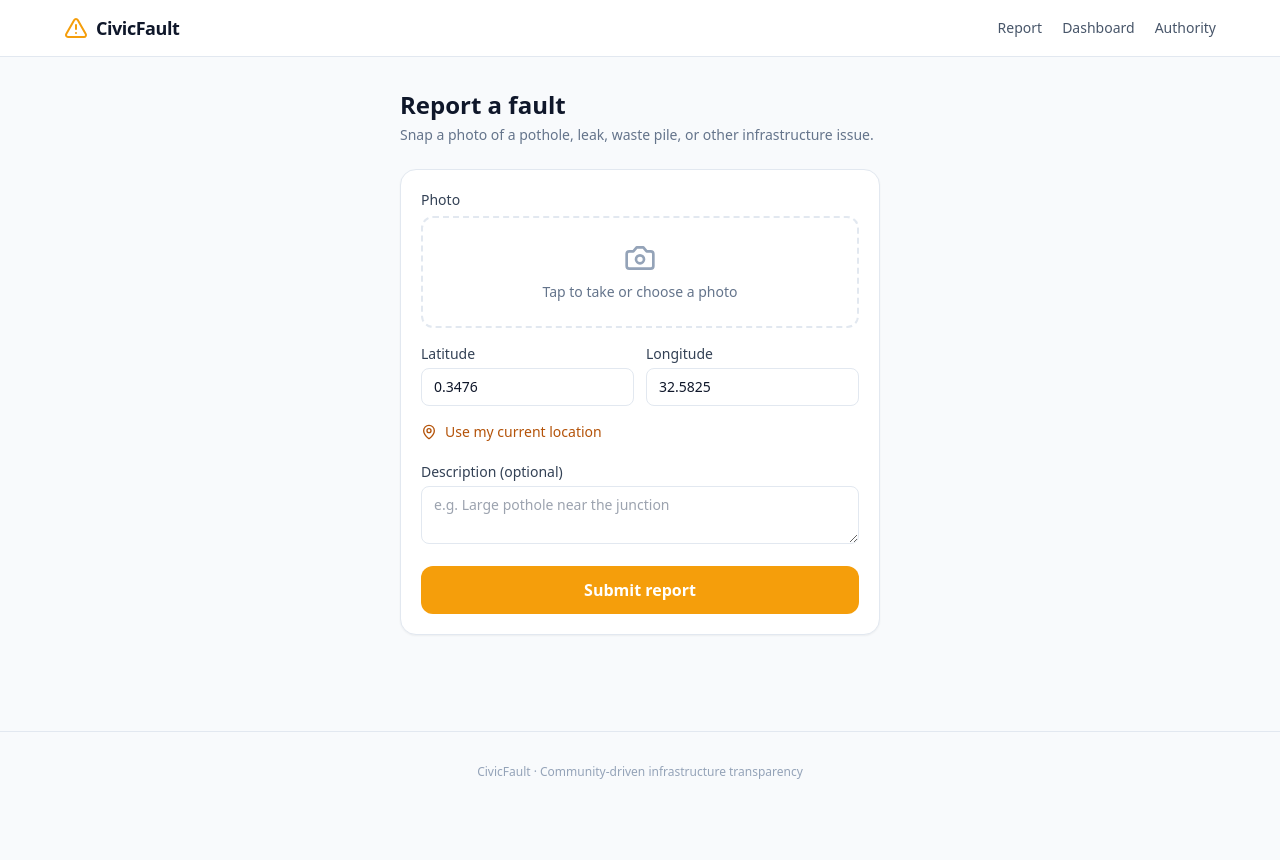
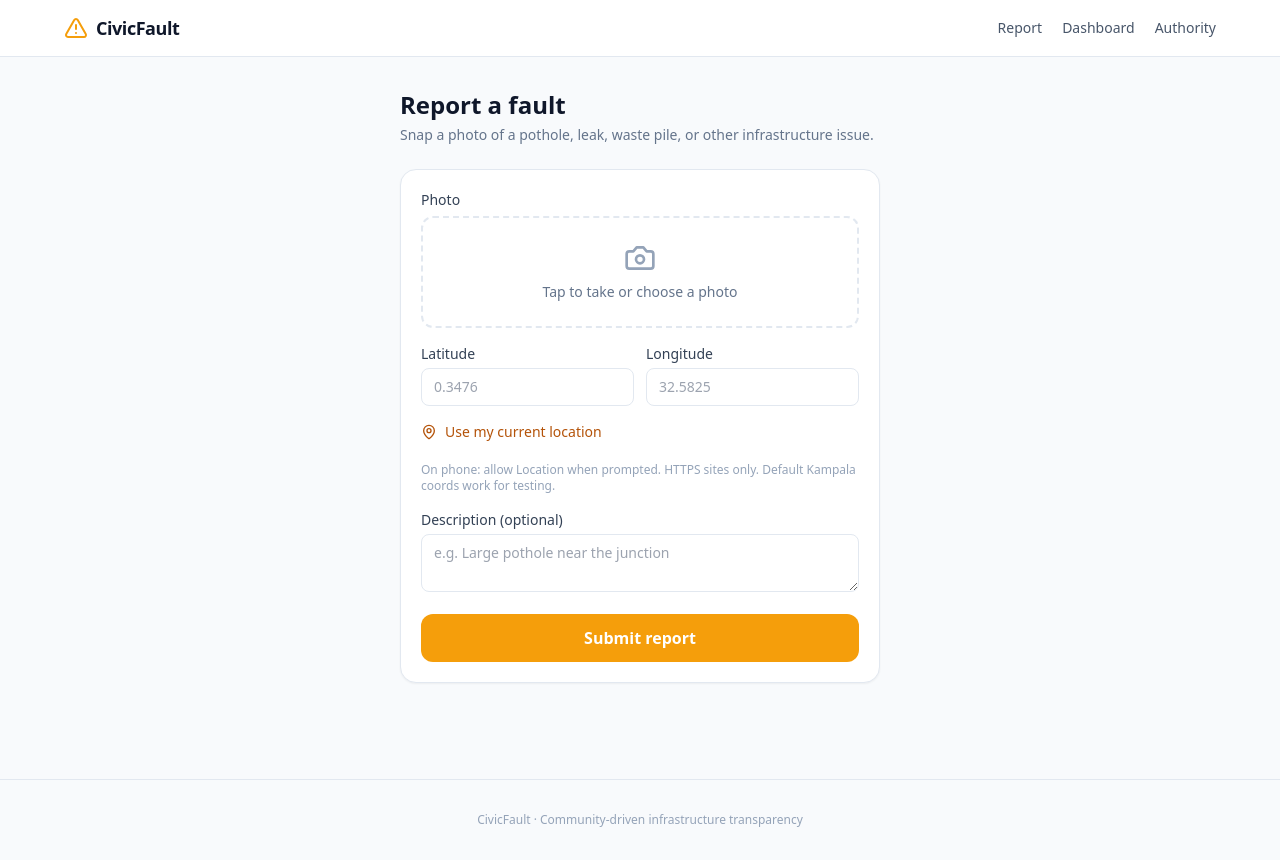
Before and after one commit to seyi-code/civicfault, a Next.js app in the folder frontend/: page / in a window 1280 px wide. Before the commit the page ends 812 px from the top, so only its background shows below. Built offline with nearby package versions, Linux system fonts and the light colour scheme; no server answers.

Commit message:
feat(ui): search filter, address labels, location hints, plan panel always

```diff
--- a/frontend/src/app/dashboard/page.tsx
+++ b/frontend/src/app/dashboard/page.tsx
@@ -17,6 +17,11 @@ const ReportsMap = dynamic(
     ),
   }
 );
+
+function placeLine(r: FaultReport) {
+  if (r.address_label) return r.address_label;
+  return `${r.latitude.toFixed(4)}, ${r.longitude.toFixed(4)}`;
+}
 
 export default function DashboardPage() {
   const [items, setItems] = useState<FaultReport[]>([]);
@@ -83,8 +88,10 @@ export default function DashboardPage() {
                 )}
               </div>
               {r.description && <p className="text-sm text-slate-600 mb-2">{r.description}</p>}
-              <p className="text-xs text-slate-400">
-                #{r.id} · {r.latitude.toFixed(4)}, {r.longitude.toFixed(4)} ·{" "}
+              <p className="text-xs text-slate-500">{placeLine(r)}</p>
+              <p className="text-xs text-slate-400 mt-0.5">
+                #{r.id}
+                {r.address_label ? ` · ${r.latitude.toFixed(4)}, ${r.longitude.toFixed(4)}` : ""} ·{" "}
                 {new Date(r.created_at).toLocaleString()}
               </p>
             </div>
--- a/frontend/src/app/page.tsx
+++ b/frontend/src/app/page.tsx
@@ -10,14 +10,15 @@ function ReportForm() {
   const search = useSearchParams();
   const orgSlug = search.get("org") || "";
 
-  const [lat, setLat] = useState("0.3476");
-  const [lng, setLng] = useState("32.5825");
+  const [lat, setLat] = useState("");
+  const [lng, setLng] = useState("");
   const [description, setDescription] = useState("");
   const [file, setFile] = useState<File | null>(null);
   const [loading, setLoading] = useState(false);
   const [error, setError] = useState<string | null>(null);
   const [result, setResult] = useState<FaultReport | null>(null);
   const [locating, setLocating] = useState(false);
+  const [locOk, setLocOk] = useState(false);
   const [orgLabel, setOrgLabel] = useState<string | null>(null);
 
   useEffect(() => {
@@ -30,21 +31,31 @@ function ReportForm() {
 
   function useMyLocation() {
     if (!navigator.geolocation) {
-      setError("Geolocation not supported on this device");
+      setError("Geolocation not supported — enter coordinates manually (Kampala ≈ 0.35, 32.58)");
       return;
     }
     setLocating(true);
+    setError(null);
     navigator.geolocation.getCurrentPosition(
       (pos) => {
         setLat(pos.coords.latitude.toFixed(6));
         setLng(pos.coords.longitude.toFixed(6));
+        setLocOk(true);
         setLocating(false);
       },
-      () => {
-        setError("Could not get location — enter coordinates manually");
+      (err) => {
         setLocating(false);
+        setLocOk(false);
+        const hint =
+          err.code === 1
+            ? "Location permission denied. Allow location for this site in browser settings, or type lat/lng."
+            : "Could not get GPS. Check mobile data/Wi‑Fi or enter coordinates manually.";
+        setError(hint);
+        // Sensible Kampala default so form still works offline
+        if (!lat) setLat("0.3476");
+        if (!lng) setLng("32.5825");
       },
-      { enableHighAccuracy: true, timeout: 15000 }
+      { enableHighAccuracy: true, timeout: 20000, maximumAge: 60000 }
     );
   }
 
@@ -54,6 +65,10 @@ function ReportForm() {
     setResult(null);
     if (!file) {
       setError("Please choose a photo");
+      return;
+    }
+    if (!lat || !lng) {
+      setError("Set location (Use my location or type coordinates)");
       return;
     }
     const form = new FormData();
@@ -90,9 +105,7 @@ function ReportForm() {
           <label className="block text-sm font-medium text-slate-700 mb-1.5">Photo</label>
           <label className="flex flex-col items-center justify-center gap-2 border-2 border-dashed border-slate-200 rounded-xl p-6 cursor-pointer hover:border-amber-400 hover:bg-amber-50/40 transition">
             <Camera className="w-8 h-8 text-slate-400" />
-            <span className="text-sm text-slate-500">
-              {file ? file.name : "Tap to take or choose a photo"}
-            </span>
+            <span className="text-sm text-slate-500">{file ? file.name : "Tap to take or choose a photo"}</span>
             <input
               type="file"
               accept="image/jpeg,image/png,image/webp"
@@ -106,22 +119,47 @@ function ReportForm() {
         <div className="grid grid-cols-2 gap-3">
           <div>
             <label className="block text-sm font-medium text-slate-700 mb-1">Latitude</label>
-            <input type="number" step="any" required value={lat} onChange={(e) => setLat(e.target.value)} className="w-full rounded-lg border border-slate-200 px-3 py-2 text-sm focus:outline-none focus:ring-2 focus:ring-amber-400" />
+            <input
+              type="number"
+              step="any"
+              required
+              value={lat}
+              onChange={(e) => setLat(e.target.value)}
+              placeholder="0.3476"
+              className="w-full rounded-lg border border-slate-200 px-3 py-2 text-sm focus:outline-none focus:ring-2 focus:ring-amber-400"
+            />
           </div>
           <div>
             <label className="block text-sm font-medium text-slate-700 mb-1">Longitude</label>
-            <input type="number" step="any" required value={lng} onChange={(e) => setLng(e.target.value)} className="w-full rounded-lg border border-slate-200 px-3 py-2 text-sm focus:outline-none focus:ring-2 focus:ring-amber-400" />
+            <input
+              type="number"
+              step="any"
+              required
+              value={lng}
+              onChange={(e) => setLng(e.target.value)}
+              placeholder="32.5825"
+              className="w-full rounded-lg border border-slate-200 px-3 py-2 text-sm focus:outline-none focus:ring-2 focus:ring-amber-400"
+            />
           </div>
         </div>
 
         <button type="button" onClick={useMyLocation} disabled={locating} className="inline-flex items-center gap-2 text-sm text-amber-700 font-medium">
           <MapPin className="w-4 h-4" />
-          {locating ? "Getting location…" : "Use my current location"}
+          {locating ? "Getting location…" : locOk ? "Location updated — tap again to refresh" : "Use my current location"}
         </button>
+        <p className="text-xs text-slate-400 -mt-2">
+          On phone: allow Location when prompted. HTTPS sites only. Default Kampala coords work for testing.
+        </p>
 
         <div>
           <label className="block text-sm font-medium text-slate-700 mb-1">Description (optional)</label>
-          <textarea rows={2} value={description} onChange={(e) => setDescription(e.target.value)} placeholder="e.g. Large pothole near the junction" className="w-full rounded-lg border border-slate-200 px-3 py-2 text-sm focus:outline-none focus:ring-2 focus:ring-amber-400" />
+          <textarea
+            rows={2}
+            value={description}
+            onChange={(e) => setDescription(e.target.value)}
+            placeholder="e.g. Large pothole near the junction"
+            className="w-full rounded-lg border border-slate-200 px-3 py-2 text-sm focus:outline-none focus:ring-2 focus:ring-amber-400"
+          />
         </div>
 
         {error && <div className="text-sm text-red-600 bg-red-50 border border-red-100 rounded-lg px-3 py-2">{error}</div>}
@@ -142,6 +180,9 @@ function ReportForm() {
               <span className="text-slate-500">Category:</span>{" "}
               <span className="font-medium">{result.category.replace(/_/g, " ")}</span>
             </div>
+            {result.address_label && (
+              <div><span className="text-slate-500">Place:</span> {result.address_label}</div>
+            )}
           </dl>
           {mediaUrl(result.image_url) && (
             // eslint-disable-next-line @next/next/no-img-element
```
Also changed, not shown: frontend/src/types/index.ts (+1 -13 lines).
